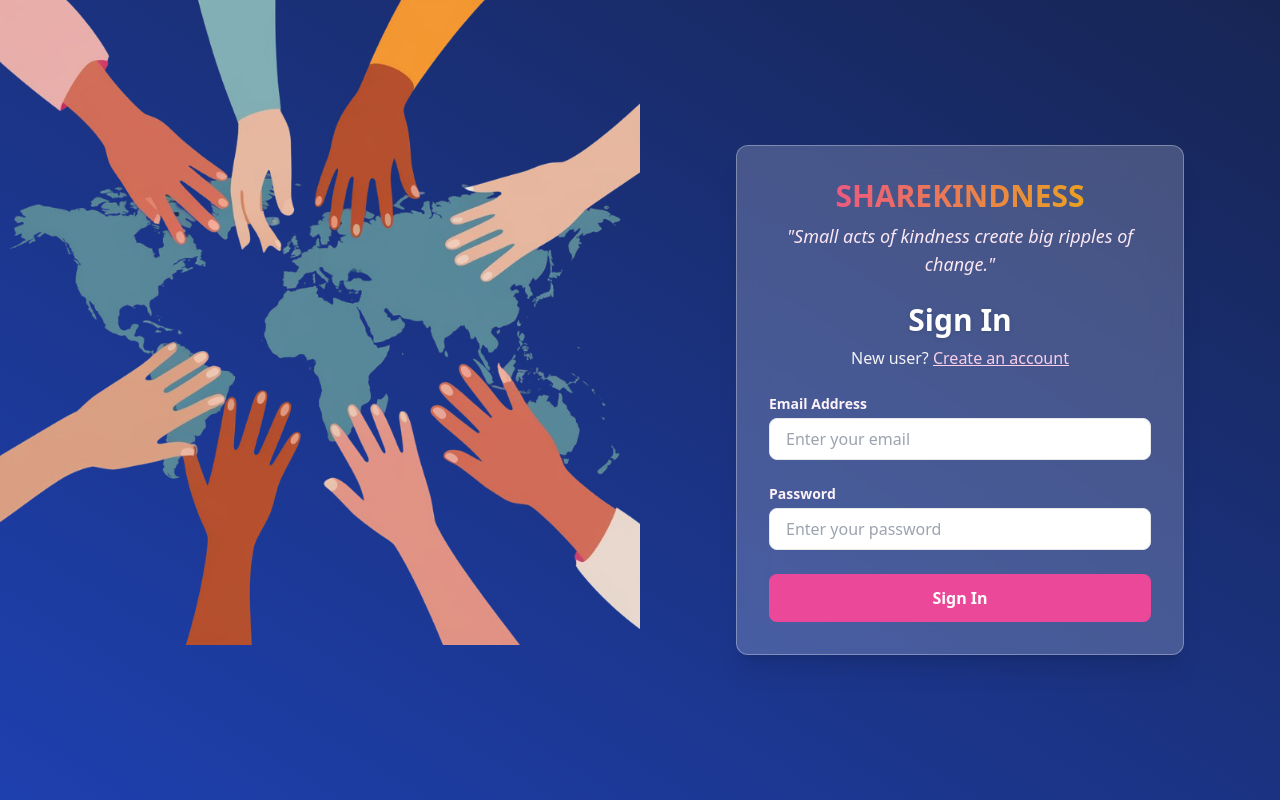
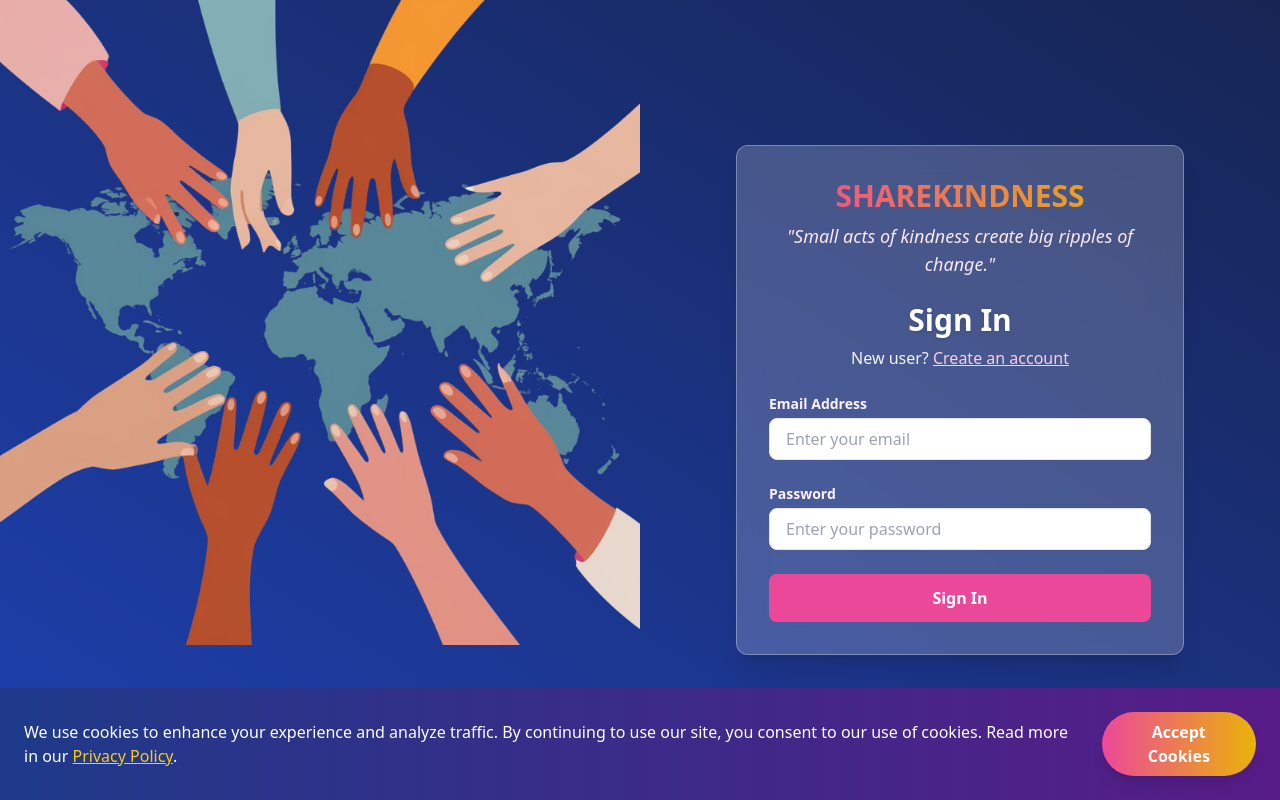
Before and after one commit to Israelshecktar/sharekindness, a Next.js app in the folder sharekindness-frontend/: page /auth in a window 1280 px wide. Built offline with nearby package versions, Linux system fonts and the light colour scheme; no server answers.

Commit message:
Add Cookie Consent functionality; implement CookieConsent and CookieConsentWrapper components to manage user consent for cookies

```diff
--- /dev/null
+++ b/sharekindness-frontend/src/app/components/CookieConsent.js
@@ -0,0 +1,63 @@
+"use client";
+
+import { useState, useEffect } from "react";
+
+const CookieConsent = () => {
+  const [showConsent, setShowConsent] = useState(false);
+
+  useEffect(() => {
+    // Check if the user has already given consent
+    const hasConsented = localStorage.getItem("cookieConsent");
+    if (!hasConsented) {
+      setShowConsent(true); // Show the banner if no consent is found
+    }
+  }, []);
+
+  const handleAccept = () => {
+    localStorage.setItem("cookieConsent", "true"); // Store the user's consent
+    setShowConsent(false); // Hide the banner
+  };
+
+  if (!showConsent) return null; // If consent is already given, don't render the banner
+
+  return (
+    <div
+      className="
+        fixed bottom-0 left-0 w-full
+        bg-gradient-to-r from-blue-900 to-purple-900
+        text-white p-6
+        z-[9999] flex flex-col sm:flex-row sm:justify-between sm:items-center
+        shadow-lg animate-slideUp
+      "
+    >
+      {/* Message Section */}
+      <p className="text-sm sm:text-base leading-relaxed text-center sm:text-left">
+        We use cookies to enhance your experience and analyze traffic. By continuing to use our site,
+        you consent to our use of cookies. Read more in our{" "}
+        <a
+          href="/privacy-policy"
+          className="underline text-yellow-400 hover:text-yellow-300 transition"
+        >
+          Privacy Policy
+        </a>.
+      </p>
+
+      {/* Accept Button */}
+      <button
+        onClick={handleAccept}
+        className="
+          mt-4 sm:mt-0 sm:ml-4 px-6 py-2
+          bg-gradient-to-r from-pink-500 to-yellow-500
+          text-white font-bold text-sm sm:text-base
+          rounded-full shadow-lg
+          hover:from-pink-600 hover:to-yellow-600
+          transition-transform transform hover:scale-105
+        "
+      >
+        Accept Cookies
+      </button>
+    </div>
+  );
+};
+
+export default CookieConsent;
--- /dev/null
+++ b/sharekindness-frontend/src/app/components/CookieConsentWrapper.js
@@ -0,0 +1,13 @@
+import React from "react";
+import CookieConsent from "./CookieConsent"; // Adjust the import based on the export type
+
+const CookieConsentWrapper = ({ children }) => {
+  return (
+    <>
+      <CookieConsent /> {/* Render the cookie consent banner */}
+      {children} {/* Render child pages */}
+    </>
+  );
+};
+
+export default CookieConsentWrapper;
--- a/sharekindness-frontend/src/app/layout.js
+++ b/sharekindness-frontend/src/app/layout.js
@@ -1,5 +1,6 @@
 import { Geist, Geist_Mono } from "next/font/google";
 import "./globals.css";
+import CookieConsentWrapper from "./components/CookieConsentWrapper"; // Import the wrapper
 
 const geistSans = Geist({
   variable: "--font-geist-sans",
@@ -21,7 +22,7 @@ export default function RootLayout({ children }) {
     <html lang="en">
       <body className={`${geistSans.variable} ${geistMono.variable} antialiased`}>
         <div className="min-h-screen flex flex-col">
-          {children}
+          <CookieConsentWrapper>{children}</CookieConsentWrapper>
         </div>
       </body>
     </html>
```
